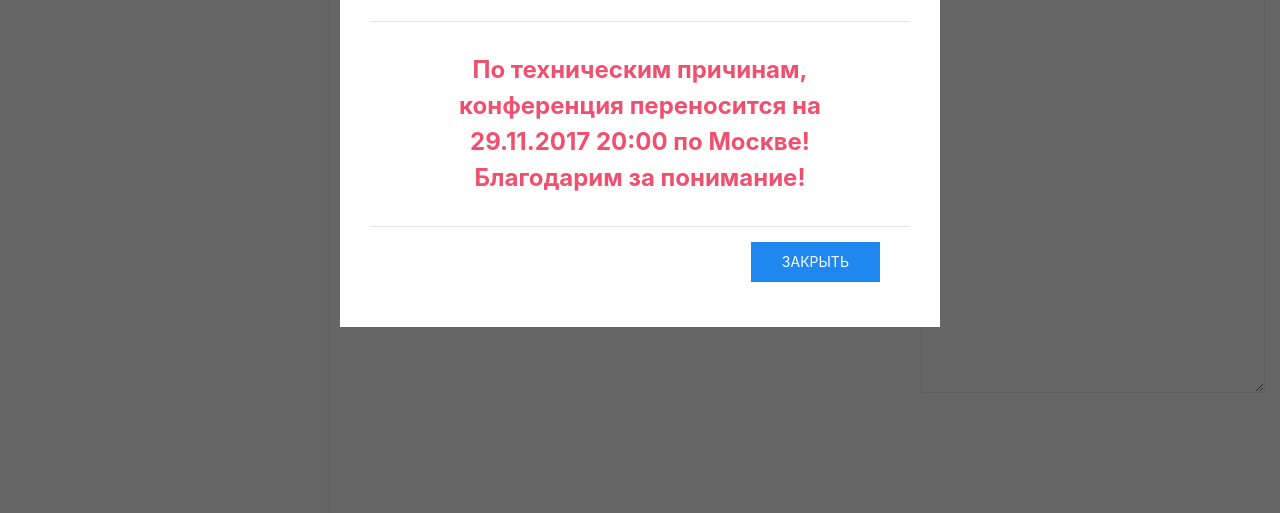
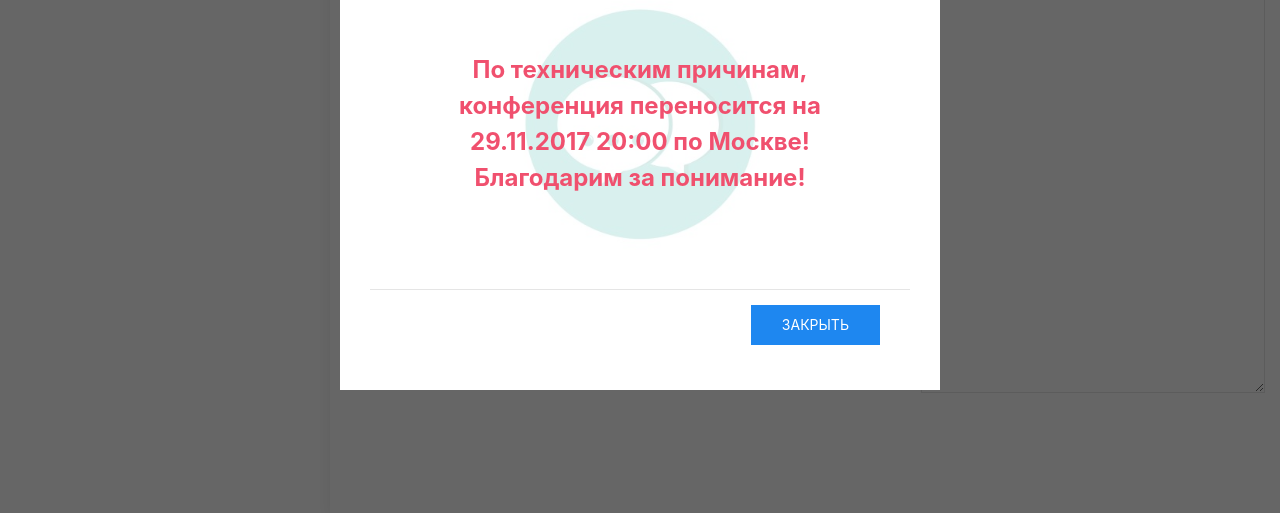
Before and after one commit to dollsnews/dollsnews.github.io, a plain HTML site: page index.html in a window 1280 px wide. Shown: the part 287-800 px from the top of the page. Drawn offline with nearby package versions, Linux system fonts and the light colour scheme; a script that the page names is missing.

Commit message:
Add files via upload

```diff
--- a/index.html
+++ b/index.html
@@ -121,8 +121,14 @@
                                       <button class="uk-modal-close-default uk-close-large" type="button" uk-close></button>
                                   </div>
                                   <div class="uk-modal-body">
-                                      <p class="uk-text-bold uk-text-danger uk-text-large uk-text-center">По техническим причинам, конференция переносится на 29.11.2017 20:00 по Москве!</br>Благодарим за понимание!</p>
-                                  </div>
+                                        <div class="uk-inline">
+                                            <img src="img/oops.jpg" alt="">
+                                            <div class="uk-overlay-default uk-position-cover"></div>
+                                            <div class="uk-overlay uk-position-center uk-dark">
+                                                <p class="uk-text-bold uk-text-danger uk-text-large uk-text-center">По техническим причинам, конференция переносится на 29.11.2017 20:00 по Москве!</br>Благодарим за понимание!</p>
+                                            </div>
+                                        </div>
+                                      </div>
                                   <div class="uk-modal-footer uk-text-right">
                                       <button class="uk-button uk-button-primary uk-modal-close" type="button">Закрыть</button>
                                   </div>
```
Also changed, not shown: img/oops.jpg (added).
